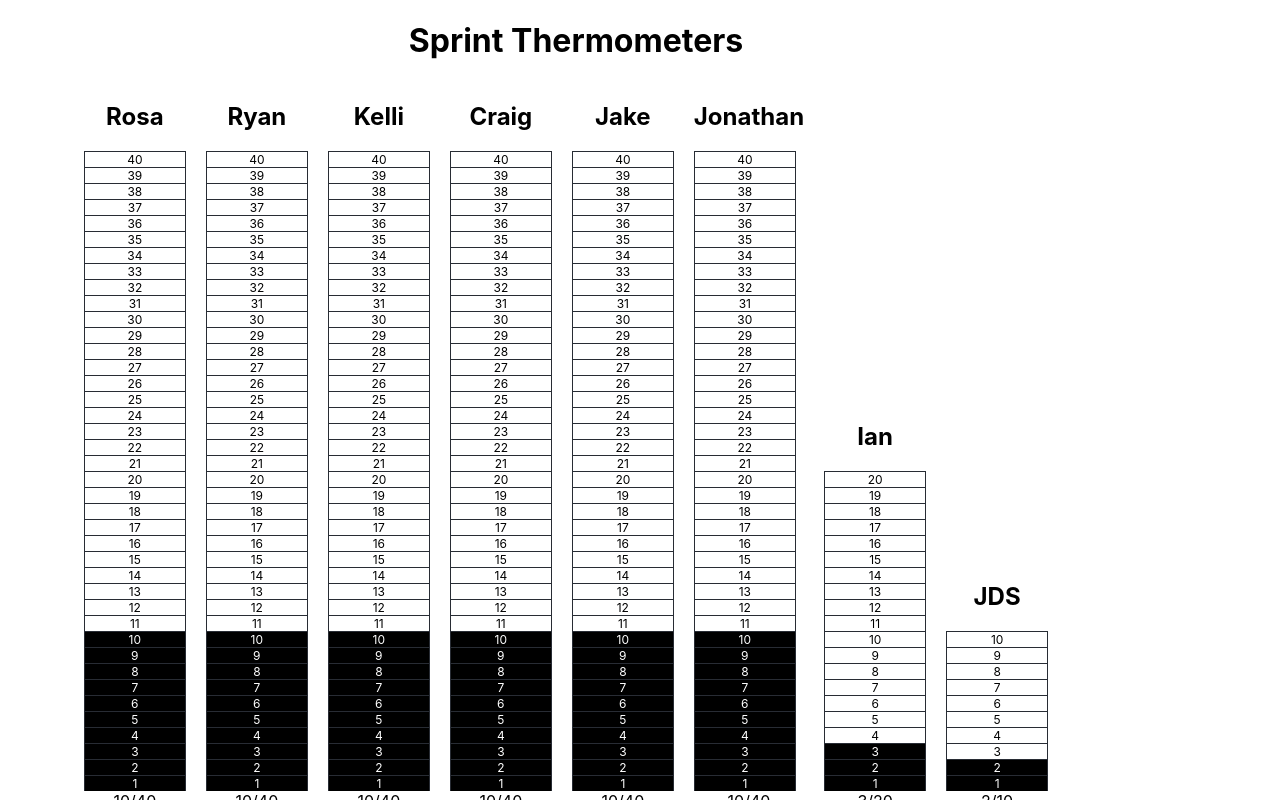
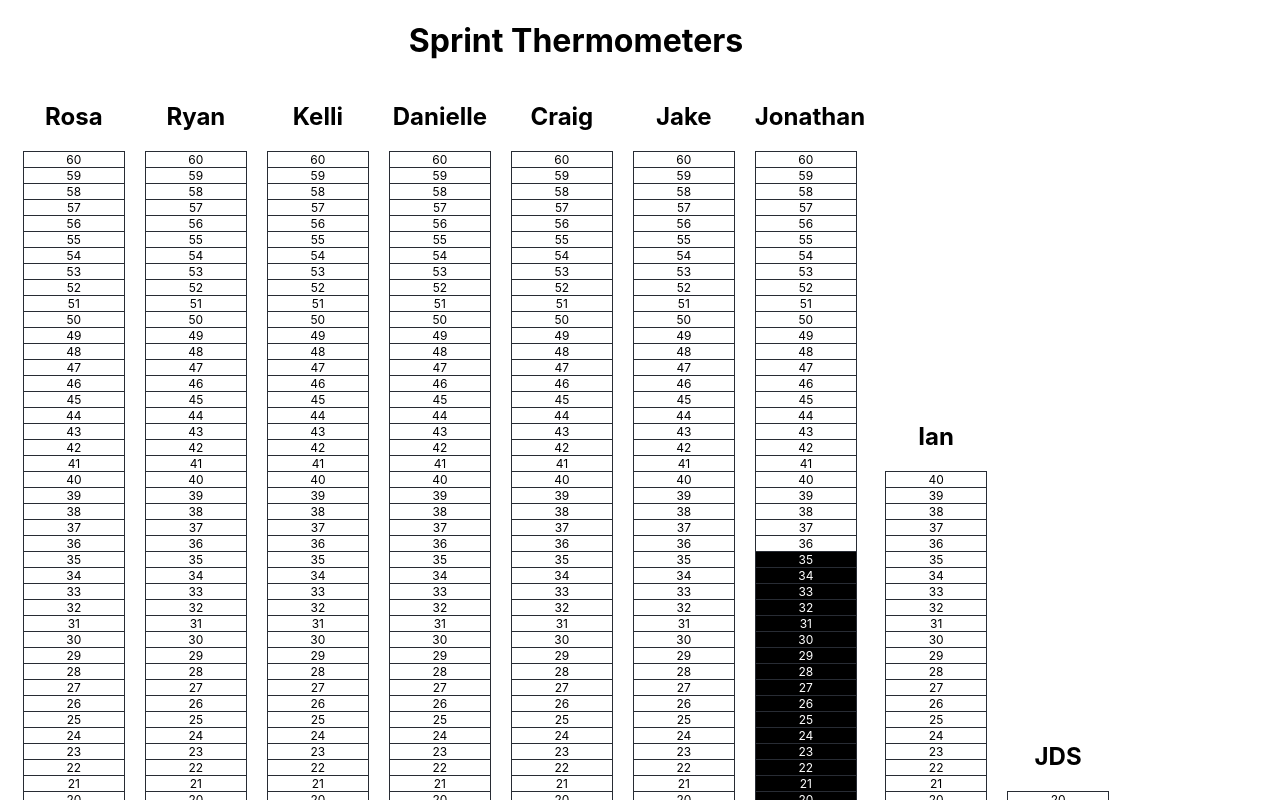
Before and after one commit to gregcoffman/sprint-thermometer, a React (Create React App) app: page / in a window 1280 px wide. Shown: the top 800 px of the page. Built offline with nearby package versions, Linux system fonts and the light colour scheme.

Commit message:
2 week changes

```diff
--- a/src/App.js
+++ b/src/App.js
@@ -1,24 +1,22 @@
-import React, {useState} from "react";
+import React, { useState } from "react";
 import "./App.css";
 import AddThermometer from "./components/AddThermometer";
 import Header from "./components/Header";
 import Thermometers from "./components/Thermometers";
 import { v4 as uuidv4 } from "uuid";
 
-
-const App  = () => {
-  const [thermometers, setThermometers] = useState(
-    [
-      { id: uuidv4(), name: "Rosa", max: 40, accepted: 0, reserved: 10 },
-      { id: uuidv4(), name: "Ryan", max: 40, accepted: 0, reserved: 10 },
-      { id: uuidv4(), name: "Kelli", max: 40, accepted: 0, reserved: 10 },
-      { id: uuidv4(), name: "Craig", max: 40, accepted: 0, reserved: 10 },
-      { id: uuidv4(), name: "Jake", max: 40, accepted: 0, reserved: 10 },
-      { id: uuidv4(), name: "Jonathan", max: 40, accepted: 0, reserved: 10 },
-      { id: uuidv4(), name: "Ian", max: 20, accepted: 0, reserved: 3 },
-      { id: uuidv4(), name: "JDS", max: 10, accepted: 0, reserved: 2 }
-    ]
-  );
+const App = () => {
+  const [thermometers, setThermometers] = useState([
+    { id: uuidv4(), name: "Rosa", max: 60, accepted: 0, reserved: 6 },
+    { id: uuidv4(), name: "Ryan", max: 60, accepted: 0, reserved: 6 },
+    { id: uuidv4(), name: "Kelli", max: 60, accepted: 0, reserved: 6 },
+    { id: uuidv4(), name: "Danielle", max: 60, accepted: 0, reserved: 6 },
+    { id: uuidv4(), name: "Craig", max: 60, accepted: 0, reserved: 6 },
+    { id: uuidv4(), name: "Jake", max: 60, accepted: 0, reserved: 6 },
+    { id: uuidv4(), name: "Jonathan", max: 60, accepted: 0, reserved: 35 },
+    { id: uuidv4(), name: "Ian", max: 40, accepted: 0, reserved: 6 },
+    { id: uuidv4(), name: "JDS", max: 20, accepted: 0, reserved: 6 },
+  ]);
 
   // addThermometer = (name) => {
   //   const newThermometer = {
@@ -36,13 +34,17 @@ const App  = () => {
     <div className="App">
       <Header />
 
-
       <Thermometers thermometers={thermometers} />
       {/* <AddThermometer addThermometer={this.addThermometer} /> */}
 
-      <p>Project inspired by CSM training content provided by <a href="https://www.sparkplugagility.com/" target="_blank">Sparkplug Agility</a>.</p>
+      <p>
+        Project inspired by CSM training content provided by{" "}
+        <a href="https://www.sparkplugagility.com/" target="_blank">
+          Sparkplug Agility
+        </a>
+        .
+      </p>
     </div>
-
   );
 };
 
```
Lines whose indentation alone changed are shown as unchanged.
